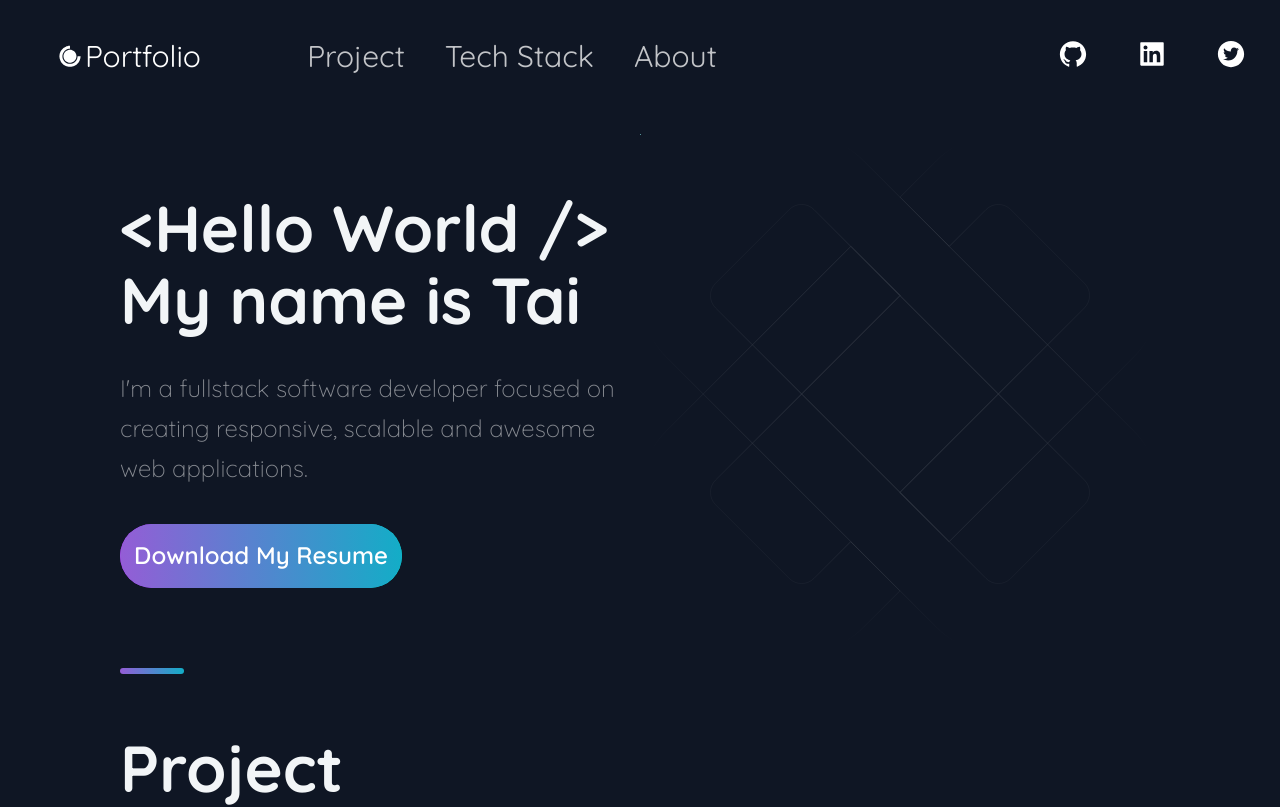
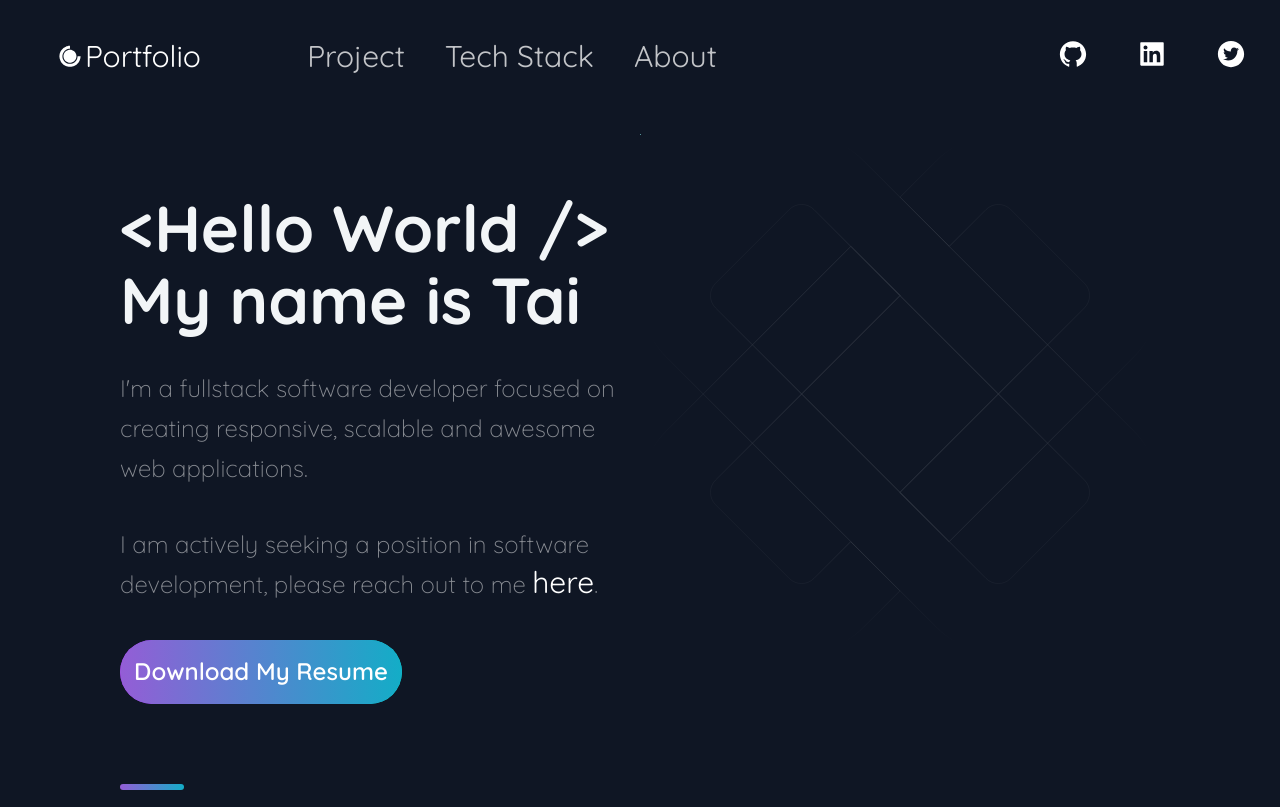
Before and after one commit to 1BarCode/portfolio1, a React (Create React App) app in the folder portfolio1/: page / in a window 1280 px wide. Shown: the top 807 px of the page. Built offline with nearby package versions, Linux system fonts and the light colour scheme.

Commit message:
added new section text and ref footer

```diff
--- a/portfolio1/src/components/Footer/Footer.js
+++ b/portfolio1/src/components/Footer/Footer.js
@@ -20,7 +20,7 @@ import {
 
 const Footer = () => {
   return (
-    <FooterWrapper>
+    <FooterWrapper id="footer">
       <LinkList>
         <LinkColumn>
           <LinkTitle>Phone</LinkTitle>
--- a/portfolio1/src/components/Hero/Hero.js
+++ b/portfolio1/src/components/Hero/Hero.js
@@ -6,7 +6,7 @@ import {
   SectionText,
 } from "../../styles/GlobalComponents";
 import Button from "../../styles/GlobalComponents/Button";
-import { LeftSection } from "./HeroStyles";
+import { LeftSection, NavLink } from "./HeroStyles";
 
 const Hero = () => {
   return (
@@ -19,6 +19,14 @@ const Hero = () => {
         <SectionText>
           I'm a fullstack software developer focused on creating responsive,
           scalable and awesome web applications.
+        </SectionText>
+        <SectionText>
+          I am actively seeking a position in software development, please reach
+          out to me{" "}
+          <NavLink href="#footer">
+            <strong>here</strong>
+          </NavLink>
+          .
         </SectionText>
         <a
           href="https://drive.google.com/file/d/1SjmjM2wJCpK5Y3Olm5Phu_QFGIjO1pyg/view?usp=sharing"
--- a/portfolio1/src/components/Hero/HeroStyles.js
+++ b/portfolio1/src/components/Hero/HeroStyles.js
@@ -19,3 +19,38 @@ export const LeftSection = styled.div`
     margin: 0 auto;
   }
 `;
+
+export const SectionText2 = styled.p`
+  max-width: 800px;
+  font-size: 24px;
+  line-height: 40px;
+  font-weight: 300;
+  padding-bottom: 3.6rem;
+  color: rgba(255, 255, 255, 0.5);
+  @media ${(props) => props.theme.breakpoints.md} {
+    max-width: 670px;
+    font-size: 20px;
+    line-height: 32px;
+    padding-bottom: 24px;
+  }
+  @media ${(props) => props.theme.breakpoints.sm} {
+    font-size: 16px;
+    line-height: 24px;
+    padding-bottom: 16px;
+  }
+`;
+
+export const NavLink = styled.a`
+  font-size: 3rem;
+  line-height: 32px;
+  color: #fff;
+  transition: 0.4s ease;
+  &:hover {
+    color: rgba(255, 255, 255, 0.75);
+    opacity: 1;
+    cursor: pointer;
+  }
+  @media ${(props) => props.theme.breakpoints.sm} {
+    font-size: 2rem;
+  }
+`;
```
